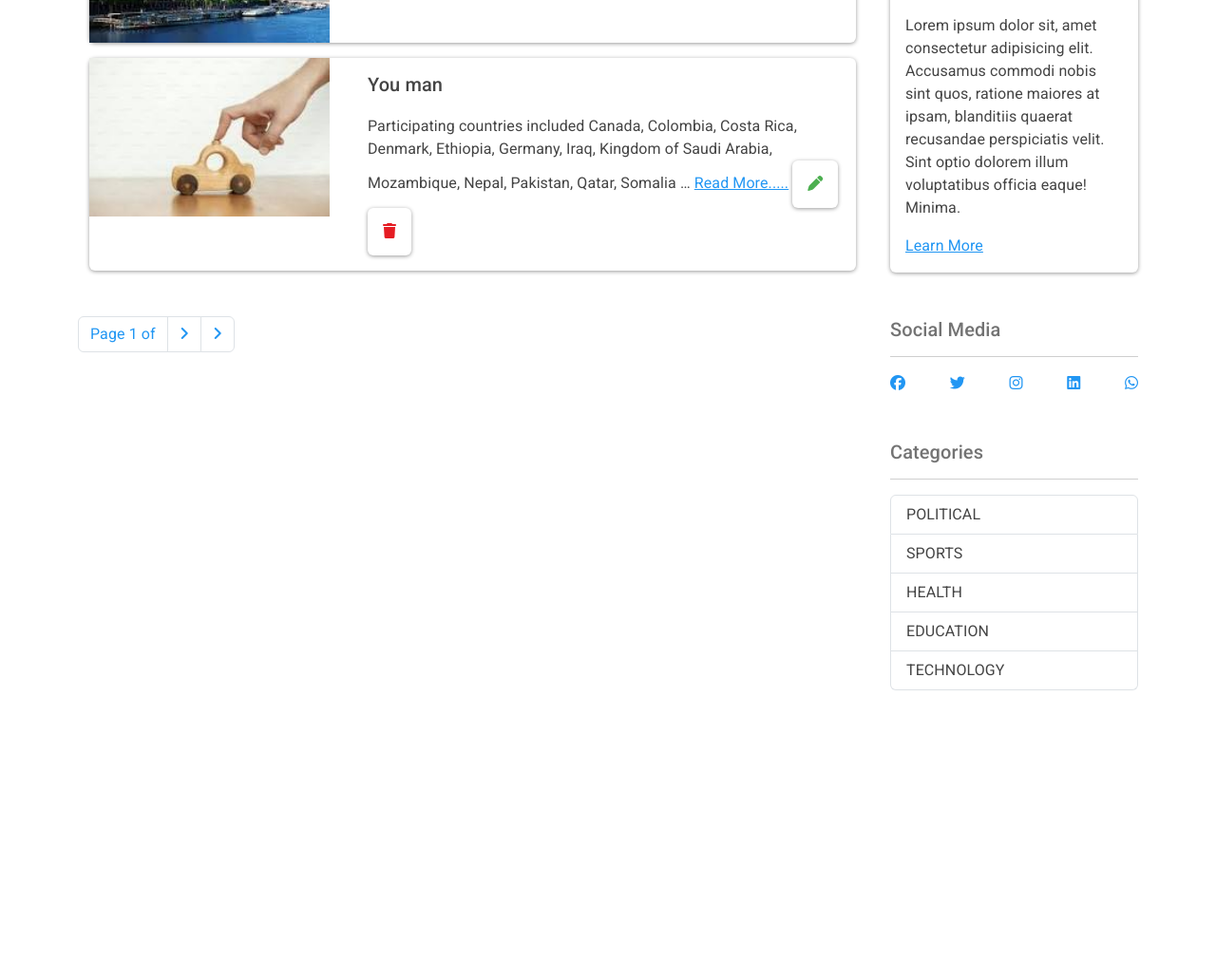
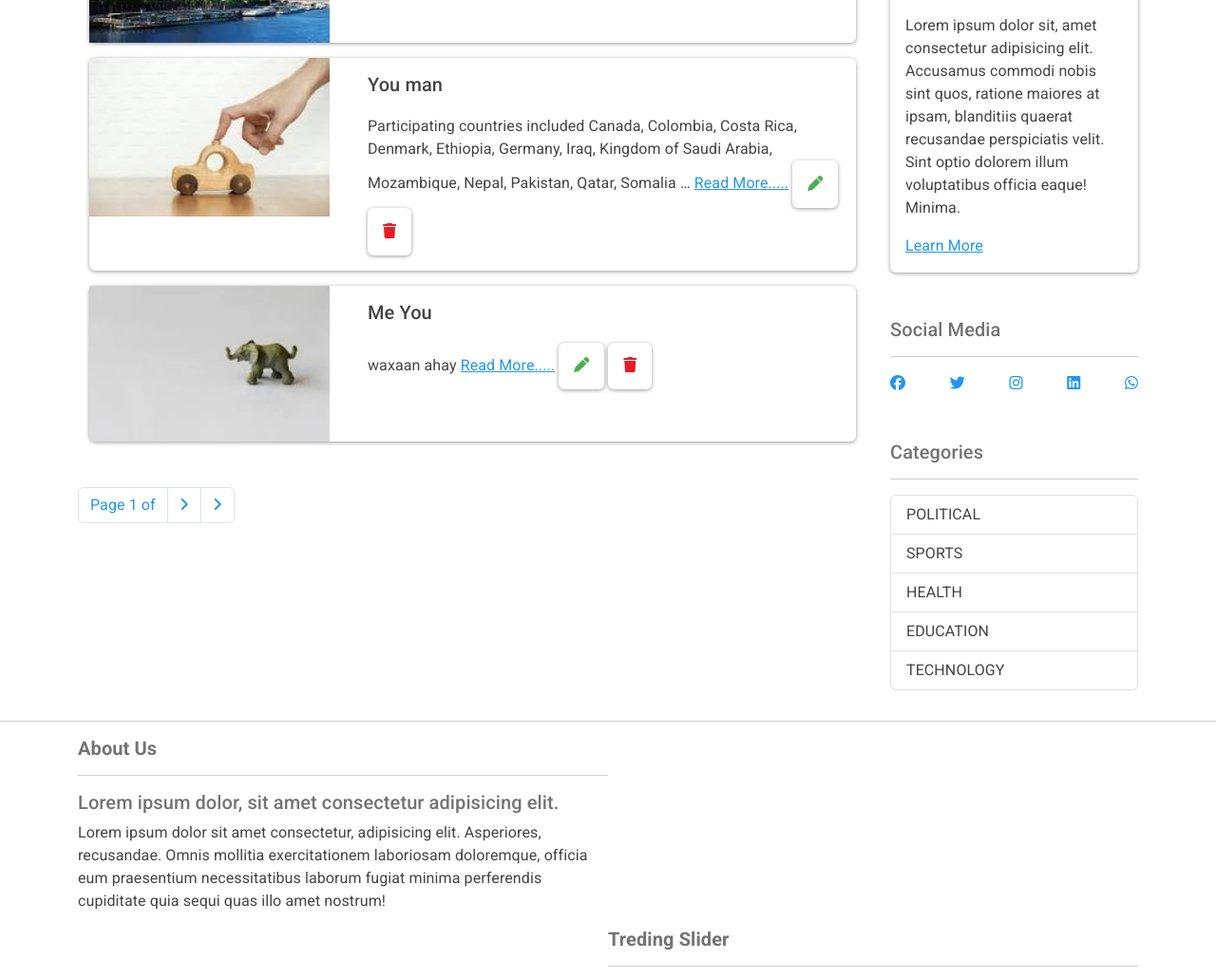
Before and after one commit to HassanSudan/django_course, a Django app: page / in a window 1280 px wide. Shown: the part 1008-2039 px from the top of the page at 95% size. Before the commit the page ends 1735 px from the top, so only its background shows below. Run offline with Django 5.2, Linux system fonts and the light colour scheme; data comes from the database, SQL or seed files in the repository; some libraries are stand-ins or nearby versions.

Commit message:
lesson 17 Footer

```diff
--- a/blog/templates/blog/latestPost.html
+++ b/blog/templates/blog/latestPost.html
@@ -1,5 +1,4 @@
-<div class="container
-">
+<div class="container">
     <h4 class="text muted mt-5"> Post List</h4>
     <hr />
     {% for post in posts%}
--- a/blog/templates/blog/sidebar.html
+++ b/blog/templates/blog/sidebar.html
@@ -35,7 +35,6 @@
                 <li class="list-group-item d-flex justify-content-between align-items-center">
                 {{category.name |upper}}
             </li>
-
                 {% endfor %}
             </ul>
         </p>
--- a/blog/views.py
+++ b/blog/views.py
@@ -8,7 +8,7 @@ def HomeView(request):
     post_lists = Post.objects.order_by('-id')
     categories = Category.objects.order_by('-id')
 
-    paginator = Paginator (post_lists, 2)
+    paginator = Paginator (post_lists, 3)
     page = request.GET.get('page')
     posts = paginator.get_page(page)
 
--- a/tempalte/base.html
+++ b/tempalte/base.html
@@ -18,7 +18,8 @@
 </head>
 <body>
     {% include './navbar.html' %} {% block content %} {% endblock content %}
-
+    <hr>
+    {% include './footer.html' %}
 </body>
 
 <script src="{% static 'js/bootstrap.bundle.min.js'%}"> </script>
--- /dev/null
+++ b/tempalte/footer.html
@@ -0,0 +1,53 @@
+<div class="container">
+    <div class="row-my-5 gy-4">
+        <div class="col-lg-6 col-md-6 col-sm-6 col-12">
+            <h5 class="text-muted mb-3 fw-bold">About Us</h5>
+            <hr>
+            <h5 class="text-muted">
+                Lorem ipsum dolor, sit amet consectetur adipisicing elit.
+            </h5>
+            <p>
+                Lorem ipsum dolor sit amet consectetur, adipisicing elit. Asperiores, recusandae.
+                Omnis mollitia exercitationem laboriosam doloremque, officia eum praesentium
+                necessitatibus laborum fugiat minima perferendis cupiditate quia sequi quas
+                illo amet nostrum!
+            </p>
+        </div>
+        <div class="col-lg-6 col-md-4 ms-md-auto">
+            <h5 class="text-muted mb-3 fw-bold">Treding Slider</h5>
+            <hr />
+<!-- /// -->
+<div id="carouselExampleIndicators" class="carousel slide footer">
+    <div class="carousel-indicators">
+      <button type="button" data-bs-target="#carouselExampleIndicators" data-bs-slide-to="0" class="active" aria-current="true" aria-label="Slide 1"></button>
+      <button type="button" data-bs-target="#carouselExampleIndicators" data-bs-slide-to="1" aria-label="Slide 2"></button>
+      <button type="button" data-bs-target="#carouselExampleIndicators" data-bs-slide-to="2" aria-label="Slide 3"></button>
+    </div>
+    <div class="carousel-inner">
+      <div class="carousel-item active">
+        <img src="https://encrypted-tbn0.gstatic.com/images?q=tbn:ANd9GcRGr0BbwIesqGmYlMqeYbNUDxaFDSH3bAea_w&s" class="d-block w-100" alt="...">
+      </div>
+      <div class="carousel-item">
+        <img src="https://encrypted-tbn0.gstatic.com/images?q=tbn:ANd9GcQ92rpZ_bMy5Pg6RIOc9qok_DH3lnspxjcXbQ&s" class="d-block w-100" alt="...">
+      </div>
+      <div class="carousel-item">
+        <img src="https://encrypted-tbn0.gstatic.com/images?q=tbn:ANd9GcTxKnLunaVtk9-W5hy0Ktk5oQZUx7rVt61XXg&s" class="d-block w-100" alt="...">
+      </div>
+    </div>
+    <button class="carousel-control-prev" type="button" data-bs-target="#carouselExampleIndicators" data-bs-slide="prev">
+      <span class="carousel-control-prev-icon" aria-hidden="true"></span>
+      <span class="visually-hidden">Previous</span>
+    </button>
+    <button class="carousel-control-next" type="button" data-bs-target="#carouselExampleIndicators" data-bs-slide="next">
+      <span class="carousel-control-next-icon" aria-hidden="true"></span>
+      <span class="visually-hidden">Next</span>
+    </button>
+  </div>
+<!-- /// -->
+        </div>
+    <hr />
+        <div class="modal-footer float-right mt-5 text-center">
+            Built & Design Eng Sudan
+        </div>
+    </div>
+</div>
```
